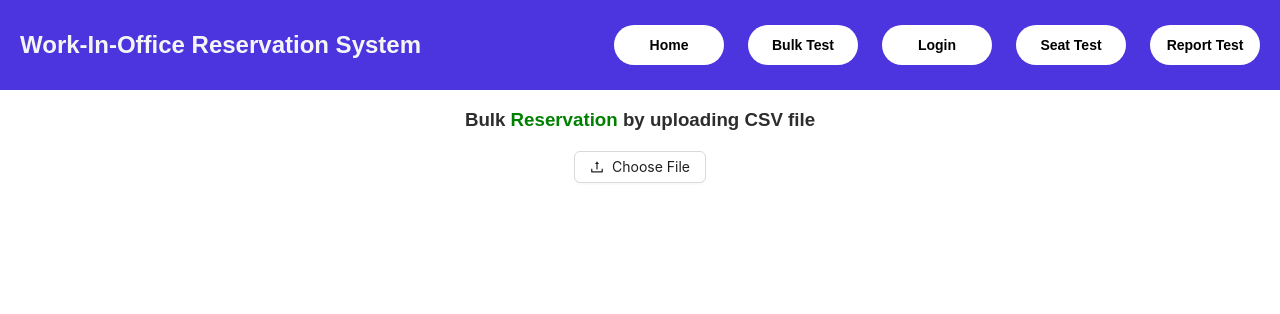
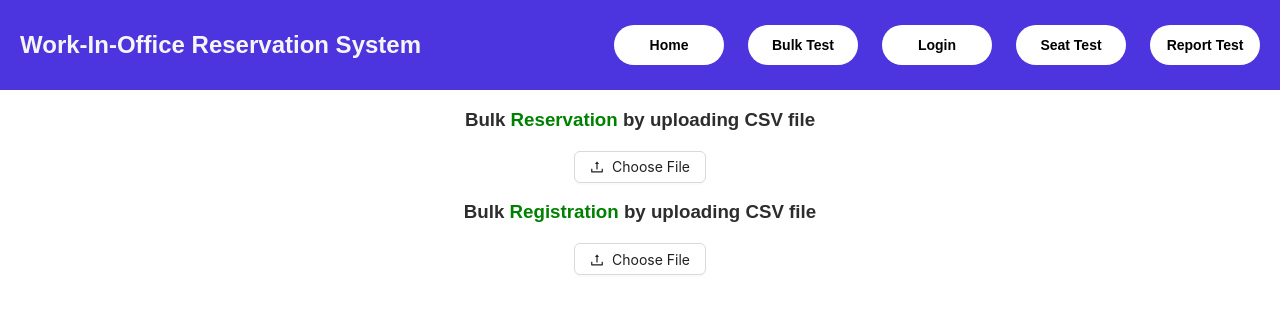
Before and after one commit to shailbpatel/275_frontend, a React (Create React App) app: page /employer/employerid/bulkreservation in a window 1280 px wide. Shown: the top 314 px of the page. Built offline with nearby package versions, Linux system fonts and the light colour scheme.

Commit message:
minor changes for bulk registration

```diff
--- a/src/App.js
+++ b/src/App.js
@@ -5,7 +5,7 @@ import Navbar from "./Components/Header/Navbar";
 import Login from "./Components/Login/Login";
 import { GoogleOAuthProvider } from "@react-oauth/google";
 import LandingPage from "./Components/LandingPage/LandingPage";
-import BulkReservation from "./Components/BulkReservation/BulkReservation";
+import BulkReservation from "./Components/BulkRegistration/BulkRegistration";
 import SeatReservation from "./Components/SeatReservation/SeatReservation";
 import ComplianceCheck from "./Components/ComplianceCheck/ComplianceCheck";
 import AttendanceReport from "./Components/AttendanceReport/AttendanceReport";
--- /dev/null
+++ b/src/Components/BulkRegistration/BulkRegistration.js
@@ -0,0 +1,135 @@
+import React, { useState } from "react";
+import Papa from "papaparse";
+import "./styles.css";
+import { Upload, Button, message, Table } from "antd";
+import { UploadOutlined, DeleteOutlined } from "@ant-design/icons";
+import axios from "axios";
+import { dynamicURL } from "../Utils/urlConfig";
+import BulkRegistration from "../BulkReservation/BulkReservation";
+
+export default function BulkReservation() {
+  const [parsedData, setParsedData] = useState([]);
+  const [tableColumns, setTableColumns] = useState([]);
+  const [tableData, setTableData] = useState([]);
+  const [selectedFile, setSelectedFile] = useState(null);
+
+  const handleUpload = async (file) => {
+    const formData = new FormData();
+    formData.append("csvFile", file, file.name);
+    const config = {
+      headers: {
+        "content-type": "multipart/form-data",
+      },
+    };
+    await axios
+      .post(`${dynamicURL}/employee/upload`, formData, config)
+      .then(function (response) {
+        // Handle success
+        console.log(response);
+      })
+      .catch(function (error) {
+        // Handle error
+        console.log(error);
+      });
+
+    Papa.parse(file, {
+      header: true,
+      skipEmptyLines: true,
+      complete: function (results) {
+        const tableColumns = Object.keys(results.data[0]).map((key) => ({
+          title: key,
+          dataIndex: key,
+          key: key,
+        }));
+        const tableData = results.data.map((row, index) => ({
+          ...row,
+          key: index,
+        }));
+        setParsedData(results.data);
+        setTableColumns(tableColumns);
+        setTableData(tableData);
+        console.log(results);
+      },
+    });
+  };
+
+  const handleRemoveFile = () => {
+    setSelectedFile(null);
+    setParsedData([]);
+    setTableColumns([]);
+    setTableData([]);
+  };
+
+  const props = {
+    beforeUpload: (file) => {
+      if (file.type !== "text/csv") {
+        message.error("You can only upload CSV files");
+        return false;
+      }
+      setSelectedFile(file);
+      handleUpload(file);
+      return false;
+    },
+    showUploadList: false,
+    accept: ".csv",
+  };
+
+  return (
+    <div className="bulk_upload">
+      {/* File Uploader */}
+
+      <div>
+        <BulkRegistration />
+        <h3 style={{ textAlign: "center" }}>
+          Bulk <span style={{ color: "green" }}>Registration </span>
+          by uploading CSV file
+        </h3>
+      </div>
+
+      <div
+        style={{
+          display: "flex",
+          justifyContent: "center",
+          marginTop: 20,
+        }}
+      >
+        <form onSubmit={handleUpload}>
+          {selectedFile ? (
+            <div
+              style={{
+                display: "flex",
+                flexDirection: "column",
+                width: "fit-content",
+              }}
+            >
+              <p>{selectedFile.name}</p>
+              <Button
+                className="remove-btn"
+                style={{ marginLeft: 10, color: "red" }}
+                icon={<DeleteOutlined />}
+                onClick={handleRemoveFile}
+              >
+                Remove File
+              </Button>
+            </div>
+          ) : (
+            <Upload {...props}>
+              <Button icon={<UploadOutlined />}>Choose File</Button>
+            </Upload>
+          )}
+        </form>
+      </div>
+
+      {/* Table */}
+      {tableColumns.length > 0 && (
+        <div style={{ marginTop: 20 }}>
+          <Table
+            className="displayData"
+            dataSource={tableData}
+            columns={tableColumns}
+          />
+        </div>
+      )}
+    </div>
+  );
+}
--- /dev/null
+++ b/src/Components/BulkRegistration/styles.css
@@ -0,0 +1,48 @@
+.displayData {
+  height: 450px;
+  overflow: auto;
+  margin: 1%;
+}
+
+.title {
+  text-align: center;
+}
+
+.btn {
+  border: none;
+  outline: none;
+  padding: 10px 0;
+  border-radius: 5px;
+  width: 77px;
+  font-size: 12px;
+  cursor: pointer;
+  color: white;
+}
+
+.remove_btn {
+  margin-left: 10px;
+  vertical-align: middle;
+}
+
+[type="file"] {
+  /* Style the color of the message that says 'No file chosen' */
+  color: #878787;
+}
+[type="file"]::-webkit-file-upload-button {
+  background: #7f9efa;
+  border: 2px solid #7f93fa;
+  border-radius: 4px;
+  color: #fff;
+  cursor: pointer;
+  font-size: 12px;
+  outline: none;
+  padding: 10px 25px;
+  text-transform: uppercase;
+  transition: all 1s ease;
+}
+
+[type="file"]::-webkit-file-upload-button:hover {
+  background: #fff;
+  border: 2px solid #535353;
+  color: #000;
+}
```
